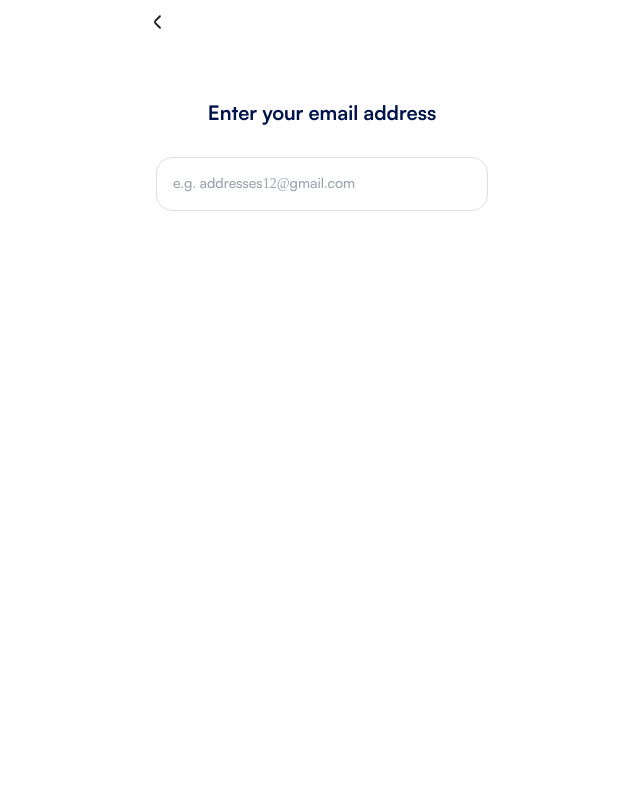
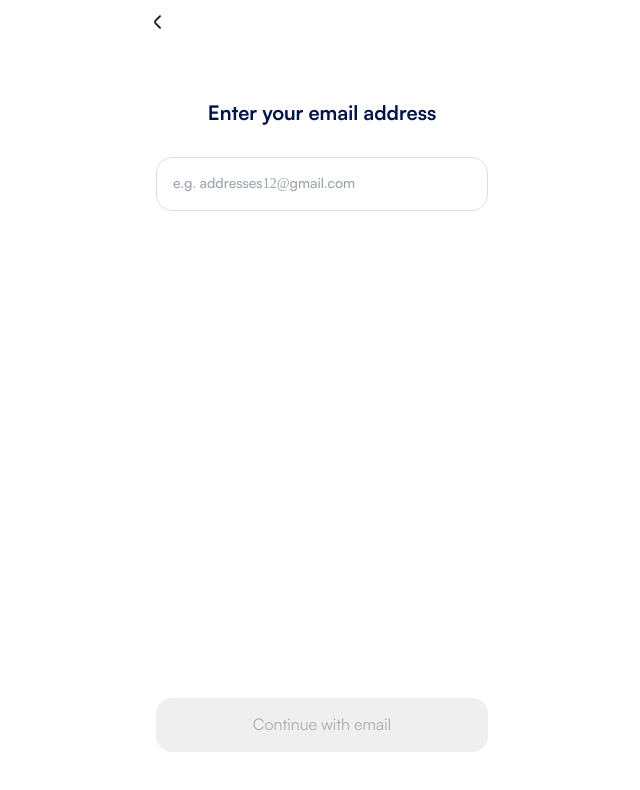
Before and after one commit to onedegreelabs/glimpse-front2, a Next.js app: page /signin in a window 1280 px wide. Shown: the top 790 px of the page, without its empty margins (318-958 px from the left). Built offline with nearby package versions, Linux system fonts and the light colour scheme; no server answers; a web font is replaced by a local one.

Commit message:
feat(#59): 로그인 페이지 이메일 확인 스텝 useForm 연결

```diff
--- /dev/null
+++ b/src/app/(auth)/signin/_components/EmailAccessForm.tsx
@@ -0,0 +1,90 @@
+import Button from '@/components/Button';
+import { login } from '@/lib/apis/authApi';
+import { FetchError, SigninFormInputs } from '@/types/types';
+import { useMutation } from '@tanstack/react-query';
+import {
+  Controller,
+  SubmitErrorHandler,
+  SubmitHandler,
+  useFormContext,
+} from 'react-hook-form';
+
+interface EmailAccessFormProps {
+  handleNextStep: () => void;
+  handleErrorMessage: (message: string) => void;
+}
+
+function EmailAccessForm({
+  handleNextStep,
+  handleErrorMessage,
+}: EmailAccessFormProps) {
+  const {
+    control,
+    watch,
+    handleSubmit,
+    formState: { errors },
+  } = useFormContext<SigninFormInputs>();
+
+  const { mutate: handleSendVerificationCode, isPending } = useMutation({
+    mutationFn: (email: string) => login(email),
+    onSuccess: () => {
+      handleNextStep();
+    },
+    onError: (error) => {
+      const fetchError = error as FetchError;
+      if (fetchError) {
+        console.error(error);
+      }
+    },
+  });
+
+  const onSubmit: SubmitHandler<SigninFormInputs> = async (data) => {
+    handleSendVerificationCode(data.email);
+  };
+
+  const onSubmitError: SubmitErrorHandler<SigninFormInputs> = () => {
+    if (errors.email) {
+      handleErrorMessage(errors.email.message ?? '');
+    }
+  };
+
+  return (
+    <>
+      <form className="flex flex-col items-center gap-[30px]">
+        <h1 className="text-xl font-bold text-blue-B50">
+          Enter your email address
+        </h1>
+        <Controller
+          name="email"
+          control={control}
+          defaultValue=""
+          rules={{
+            required: true,
+            pattern: {
+              value: /^[a-zA-Z0-9_.+-]+@[a-zA-Z0-9-]+\.[a-zA-Z0-9-.]+$/,
+              message: 'Invalid email address. Please try again.',
+            },
+          }}
+          render={({ field }) => (
+            <input
+              {...field}
+              type="email"
+              placeholder="e.g. addresses12@gmail.com"
+              className="mb-4 h-[54px] w-full rounded-2xl border border-solid border-gray-B40 px-4 py-[22px] text-sm font-semibold text-black placeholder:font-medium"
+            />
+          )}
+        />
+      </form>
+      <Button
+        onClick={handleSubmit(onSubmit, onSubmitError)}
+        type="submit"
+        disabled={!watch('email') || isPending}
+        isPending={isPending}
+      >
+        Continue with email
+      </Button>
+    </>
+  );
+}
+
+export default EmailAccessForm;
--- /dev/null
+++ b/src/app/(auth)/signin/_components/SigninFunnel.tsx
@@ -0,0 +1,51 @@
+'use client';
+
+import { useState } from 'react';
+import { FormProvider, useForm } from 'react-hook-form';
+import { SigninFormInputs } from '@/types/types';
+import ErrorMessage from '@/components/ErrorMessage';
+import EmailAccessForm from './EmailAccessForm';
+
+function SigninFunnel() {
+  const formMethod = useForm<SigninFormInputs>();
+  const {
+    formState: { errors },
+  } = formMethod;
+
+  const [errorMessage, setErrorMessage] = useState('');
+  const [currentStep, setCurrentStep] = useState(0);
+
+  const handleNextStep = () => {
+    setCurrentStep((step) => step + 1);
+  };
+
+  const handleErrorMessage = (message: string) => {
+    setErrorMessage(message);
+  };
+
+  const STEP_COMPONENTS = [
+    <EmailAccessForm
+      handleNextStep={handleNextStep}
+      handleErrorMessage={handleErrorMessage}
+    />,
+  ] as const;
+
+  return (
+    <section className="relative flex h-full flex-grow flex-col justify-between px-[26px] py-12">
+      <FormProvider {...formMethod}>
+        {STEP_COMPONENTS[currentStep]}
+      </FormProvider>
+      {errorMessage && (
+        <div className="absolute bottom-12 left-1/2 w-full -translate-x-1/2 transform">
+          <ErrorMessage
+            errors={errors}
+            message={errorMessage}
+            onClose={() => setErrorMessage('')}
+          />
+        </div>
+      )}
+    </section>
+  );
+}
+
+export default SigninFunnel;
--- a/src/app/(auth)/signin/page.tsx
+++ b/src/app/(auth)/signin/page.tsx
@@ -1,30 +1,15 @@
-// import Button from '@/components/Button';
 import { ArrowSVG4 } from '@/icons/index';
+import SigninFunnel from './_components/SigninFunnel';
 
-const page = () => {
-  console.log();
-
-  return (
+const page = () => (
   <main className="flex h-dvh w-full flex-col bg-white text-gray-B80">
     <header className="px-4 py-[10px]">
       <button type="button" aria-label="back-router">
         <ArrowSVG4 className="size-6 fill-black" />
       </button>
     </header>
-      <section className="flex h-full flex-grow flex-col justify-between px-[26px] py-12">
-        <div className="flex flex-col items-center gap-[30px]">
-          <h1 className="text-xl font-bold text-blue-B50">
-            Enter your email address
-          </h1>
-          <input
-            placeholder="e.g. addresses12@gmail.com"
-            className="mb-4 h-[54px] w-full rounded-2xl border border-solid border-gray-B40 px-4 py-[22px] text-sm font-semibold text-black placeholder:font-medium"
-          />
-        </div>
-        {/* <Button>Continue with email</Button> */}
-      </section>
+    <SigninFunnel />
   </main>
 );
-};
 
 export default page;
--- a/src/components/ErrorMessage.tsx
+++ b/src/components/ErrorMessage.tsx
@@ -26,7 +26,7 @@ function ErrorMessage({
       : '';
 
   return (
-    <p className="fixed bottom-11 w-full max-w-sm rounded-md bg-[#E7001B] px-[10px] py-3 text-xs text-white">
+    <p className="w-full max-w-sm rounded-md bg-[#E7001B] px-[10px] py-3 text-xs text-white">
       {firstErrorMessage}
     </p>
   );
--- a/src/types/types.ts
+++ b/src/types/types.ts
@@ -130,3 +130,8 @@ export interface RegisterFormDataDto
   extends Omit<BaseRegisterInputs, 'jobCategory'> {
   jobCategory: JobCategory;
 }
+
+export interface SigninFormInputs {
+  email: string;
+  password: string;
+}
```
Lines whose indentation alone changed are shown as unchanged.
